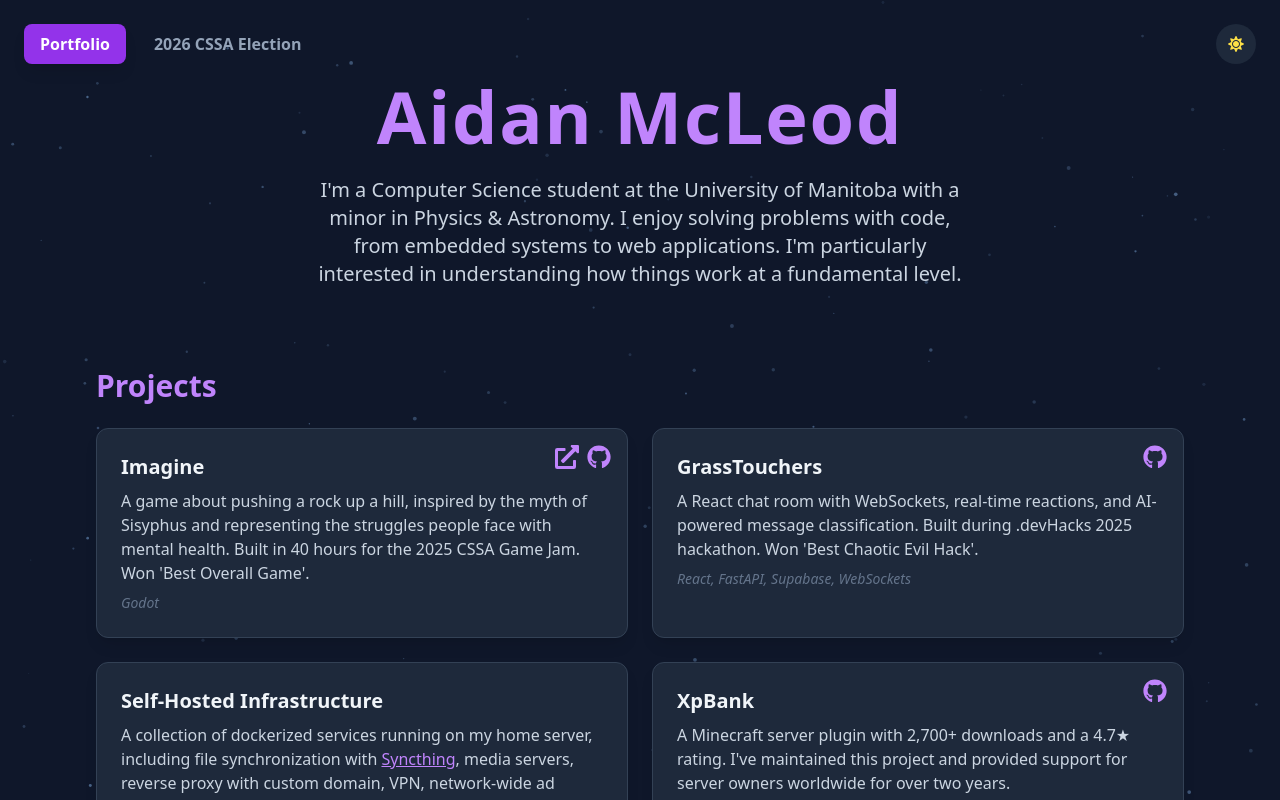
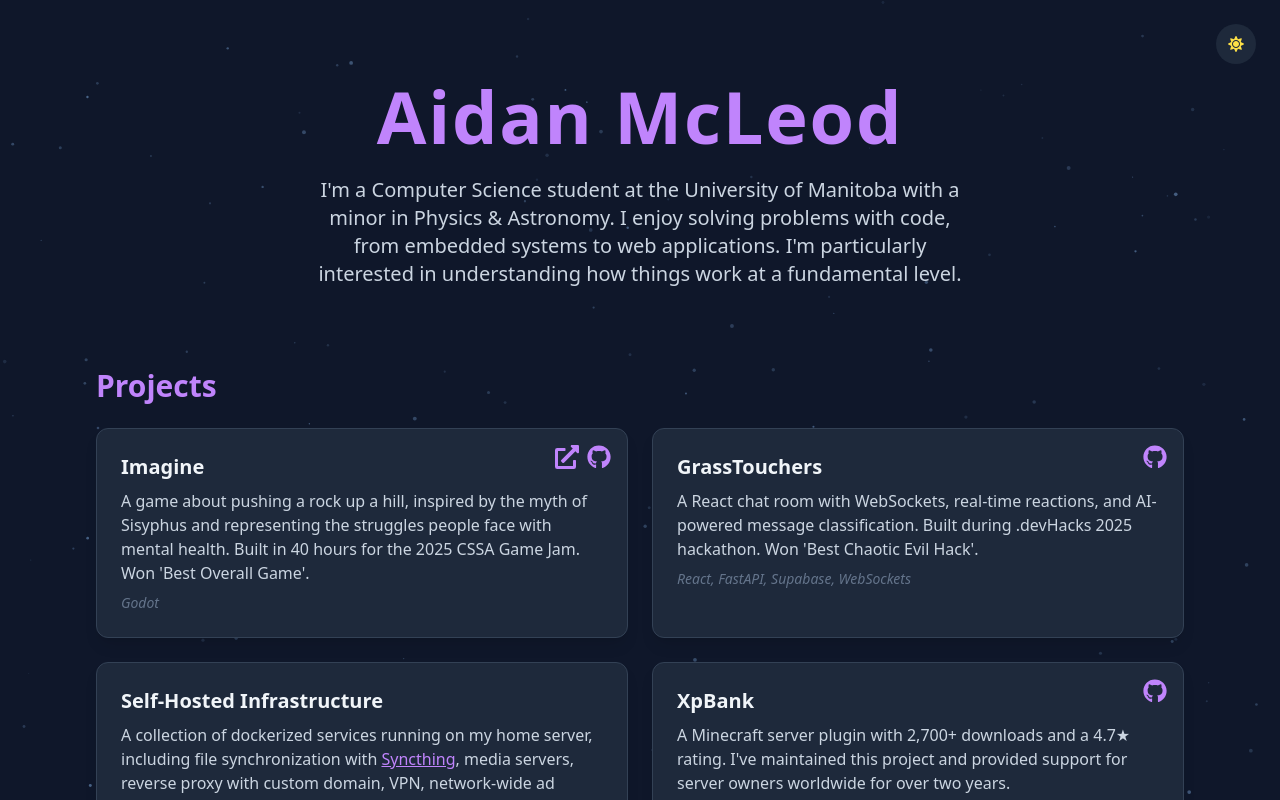
Before and after one commit to ACM02/aidanmcleod.ca, a React (Vite) app: page / in a window 1280 px wide. Shown: the top 800 px of the page. Built offline with nearby package versions, Linux system fonts and the light colour scheme.

Commit message:
Remove CSSA Election Page

```diff
--- a/src/App.jsx
+++ b/src/App.jsx
@@ -28,32 +28,6 @@ function App() {
         }`} style={{ position: 'relative' }}>
         <StarField isDark={isDark} />
 
-        <nav className="fixed top-6 left-6 flex gap-3" style={{ zIndex: 100 }}>
-          <NavLink
-            to="/"
-            className={({ isActive }) =>
-              `px-4 py-2 rounded-lg font-bold transition-all ${isActive
-                ? (isDark ? 'bg-purple-600 text-white shadow-lg' : 'bg-sky-600 text-white shadow-md')
-                : (isDark ? 'text-slate-400 hover:bg-slate-800' : 'text-slate-600 hover:bg-white/80 shadow-sm')
-              }`
-            }
-          >
-            Portfolio
-          </NavLink>
-
-          <NavLink
-            to="/cssa"
-            className={({ isActive }) =>
-              `px-4 py-2 rounded-lg font-bold transition-all ${isActive
-                ? (isDark ? 'bg-purple-600 text-white shadow-lg' : 'bg-sky-600 text-white shadow-md')
-                : (isDark ? 'text-slate-400 hover:bg-slate-800' : 'text-slate-600 hover:bg-white/80 shadow-sm')
-              }`
-            }
-          >
-            2026 CSSA Election
-          </NavLink>
-        </nav>
-
         <button
           onClick={toggleTheme}
           className={`fixed top-6 right-6 p-3 rounded-full transition-all hover:scale-110 ${isDark
@@ -72,10 +46,6 @@ function App() {
             <Route
               path="/"
               element={<Portfolio isDark={isDark} />}
-            />
-            <Route
-              path="/cssa"
-              element={<CSSACampaign isDark={isDark} />}
             />
             <Route path="*" element={<Navigate to="/" replace />} />
           </Routes>
--- a/src/components/CSSACampaign.jsx
+++ b/src/components/CSSACampaign.jsx
@@ -1,4 +1,4 @@
-import { FaServer, FaUsers, FaTools, FaCode, FaRocket, FaCheckCircle, FaRobot, FaTv } from 'react-icons/fa';
+import { FaServer, FaUsers, FaTools, FaCode, FaRobot, FaTv } from 'react-icons/fa';
 import { FaBowlFood } from 'react-icons/fa6';
 
 const CSSACampaign = ({ isDark }) => {
```
